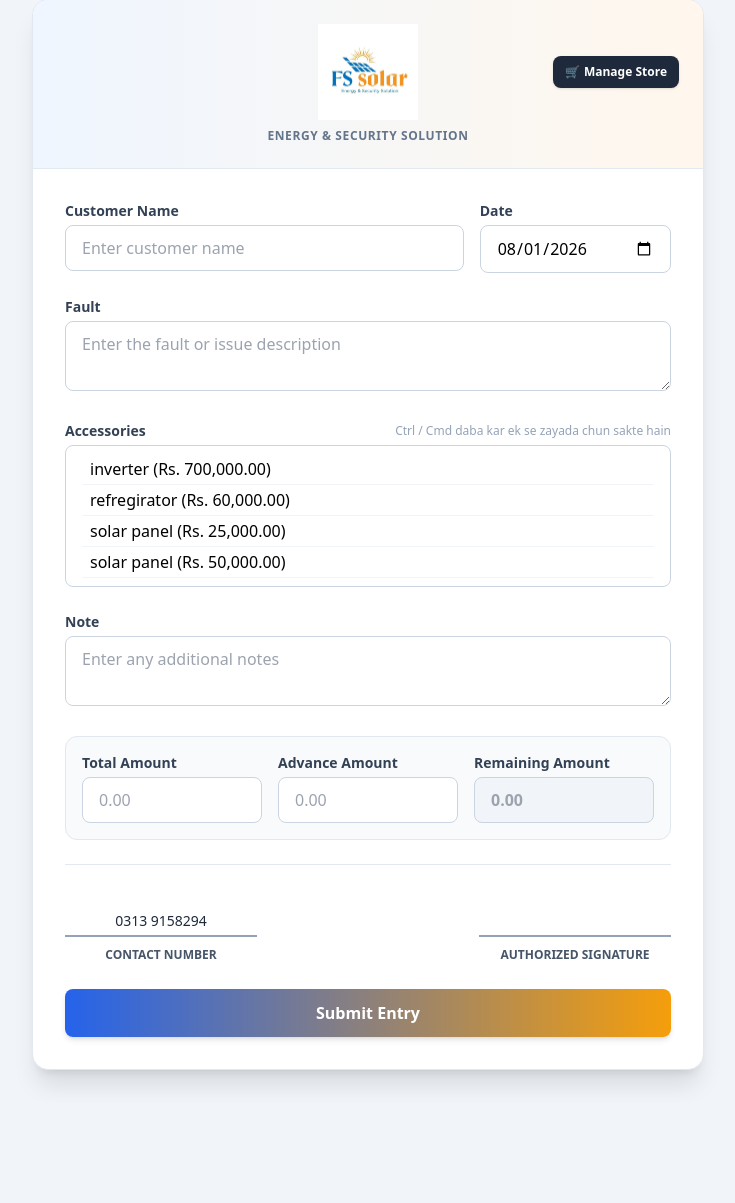
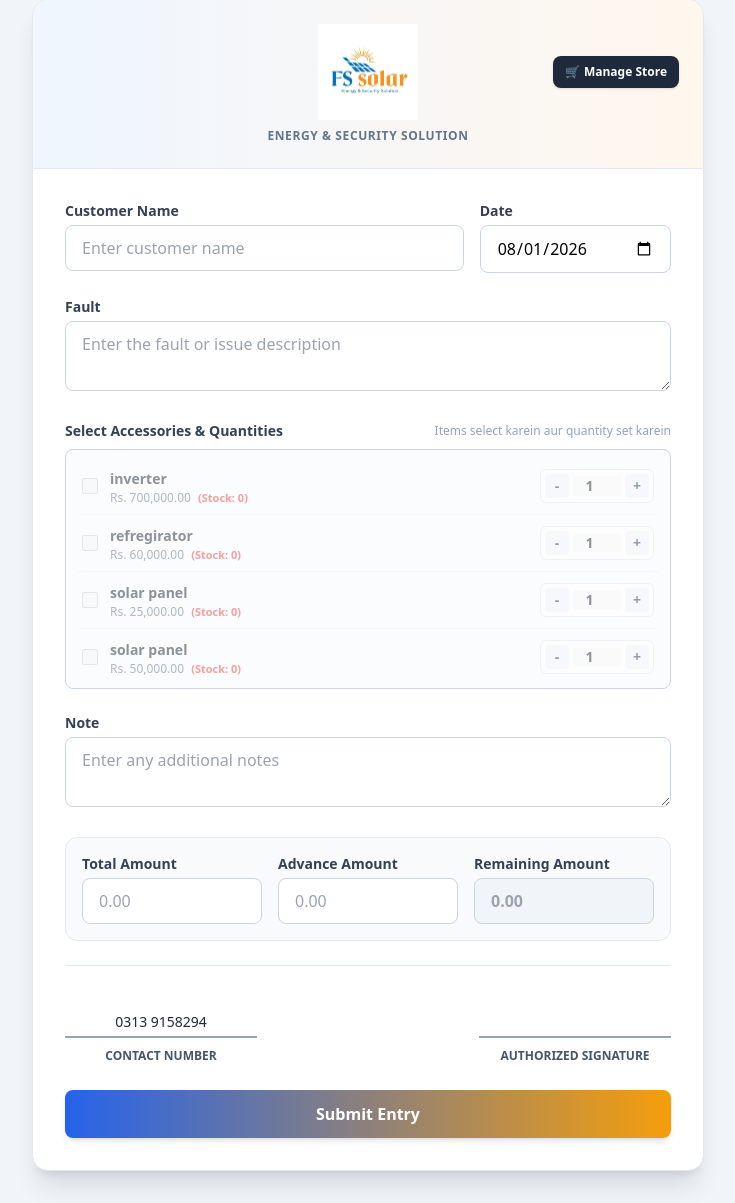
Before and after one commit to rtwebcoder-afk/elctricshop, a PHP site: page / in a window 1280 px wide. Shown: the part 33-1236 px from the top of the page, without its empty margins (272-1007 px from the left). Before the commit the page ends 1118 px from the top, so only its background shows below. Run offline with PHP 8.4, Linux system fonts and the light colour scheme; data comes from the database, SQL or seed files in the repository; some libraries are stand-ins or nearby versions.

Commit message:
upgrade quntity in main form

```diff
--- a/index.php
+++ b/index.php
@@ -3,28 +3,50 @@ require_once 'connection.php'; // Database connection file
 
 $message = "";
 
-// 1. Store se tamam items fetch karna (Accessories Dropdown ke liye)
+// 1. Store se tamam items fetch karna
 $store_items = [];
 try {
     $stmt = $pdo->query("SELECT * FROM store_items ORDER BY item_name ASC");
     $store_items = $stmt->fetchAll(PDO::FETCH_ASSOC);
 } catch (Exception $e) {
-    // Agar store_items table na bana ho to error handle karein
+    // Handling error if table missing
 }
 
-// 2. Form Submit hone par Data Save aur Redirect karna
+// 2. Form Submit hone par Data Save aur Stock Deduct karna
 if ($_SERVER["REQUEST_METHOD"] == "POST") {
     $name  = htmlspecialchars(trim($_POST['name'] ?? ''));
     $date  = htmlspecialchars(trim($_POST['date'] ?? ''));
     $fault = htmlspecialchars(trim($_POST['fault'] ?? ''));
 
-    // Multiple Selected Accessories ko Combine karna (e.g., "Wire, Breaker, Frame")
-    $accessories_array = $_POST['accessories'] ?? [];
-    if (is_array($accessories_array)) {
-        $accessories = htmlspecialchars(implode(', ', $accessories_array));
-    } else {
-        $accessories = htmlspecialchars($accessories_array);
+    // Process Selected Accessories with Quantities
+    $selected_items = $_POST['items'] ?? [];
+    $quantities     = $_POST['qty'] ?? [];
+
+    $accessories_formatted_list = [];
+    $items_to_deduct = [];
+
+    if (is_array($selected_items)) {
+        foreach ($selected_items as $item_id) {
+            $qty = filter_var($quantities[$item_id] ?? 1, FILTER_VALIDATE_INT) ?: 1;
+
+            // Fetch Item Name & Check Current Stock
+            $stmt_item = $pdo->prepare("SELECT item_name, quantity FROM store_items WHERE id = :id");
+            $stmt_item->execute([':id' => $item_id]);
+            $fetched_item = $stmt_item->fetch(PDO::FETCH_ASSOC);
+
+            if ($fetched_item) {
+                $item_name = $fetched_item['item_name'];
+                $accessories_formatted_list[] = $item_name . " (x" . $qty . ")";
+
+                $items_to_deduct[] = [
+                    'id'  => $item_id,
+                    'qty' => $qty
+                ];
             }
+        }
+    }
+
+    $accessories = htmlspecialchars(implode(', ', $accessories_formatted_list));
 
     $note      = htmlspecialchars(trim($_POST['note'] ?? ''));
     $amount    = filter_var($_POST['amount'], FILTER_VALIDATE_FLOAT) ?: 0.00;
@@ -32,12 +54,16 @@ if ($_SERVER["REQUEST_METHOD"] == "POST") {
     $remaining = $amount - $advance;
 
     if (!empty($name) && !empty($date) && !empty($fault)) {
-        // Database me Insert SQL Query
+        try {
+            // Transaction Start (Database Safety)
+            $pdo->beginTransaction();
+
+            // 1. Insert into service_entries
             $sql = "INSERT INTO service_entries (customer_name, entry_date, fault, accessories, note, amount, advance, remaining)
                     VALUES (:name, :date, :fault, :accessories, :note, :amount, :advance, :remaining)";
 
             $stmt = $pdo->prepare($sql);
-        $saved = $stmt->execute([
+            $stmt->execute([
                 ':name'        => $name,
                 ':date'        => $date,
                 ':fault'       => $fault,
@@ -48,15 +74,33 @@ if ($_SERVER["REQUEST_METHOD"] == "POST") {
                 ':remaining'   => $remaining
             ]);
 
-        if ($saved) {
-            // Nayi save hui entry ka ID haasil karein
             $last_id = $pdo->lastInsertId();
 
-            // Direct show.php par redirect karein ID ke sath
+            // 2. Deduct Stock from store_items
+            if (!empty($items_to_deduct)) {
+                $update_stock_sql = "UPDATE store_items SET quantity = GREATEST(0, quantity - :qty) WHERE id = :id";
+                $stmt_stock = $pdo->prepare($update_stock_sql);
+
+                foreach ($items_to_deduct as $deduct) {
+                    $stmt_stock->execute([
+                        ':qty' => $deduct['qty'],
+                        ':id'  => $deduct['id']
+                    ]);
+                }
+            }
+
+            // Commit Transaction
+            $pdo->commit();
+
+            // Direct show.php par redirect
             header("Location: show.php?id=" . $last_id);
             exit;
-        } else {
-            $message = "Error: Record save nahi ho saka!";
+
+        } catch (Exception $e) {
+            if ($pdo->inTransaction()) {
+                $pdo->rollBack();
+            }
+            $message = "Error: Record save nahi ho saka! (" . $e->getMessage() . ")";
         }
     } else {
         $message = "Barah-e-karam tamam zaroori fields (Name, Date, Fault) pur karein!";
@@ -75,16 +119,41 @@ if ($_SERVER["REQUEST_METHOD"] == "POST") {
     <!-- Tailwind CSS CDN -->
     <script src="https://cdn.tailwindcss.com"></script>
     <script>
-        // Accessories ki price calculate karke Total Amount me add karne ka function
+        // Quantity Plus/Minus Controls
+        function changeQty(itemId, change) {
+            const qtyInput = document.getElementById('qty_' + itemId);
+            const checkbox = document.getElementById('item_check_' + itemId);
+            if (!qtyInput) return;
+
+            let currentVal = parseInt(qtyInput.value) || 1;
+            let maxVal = parseInt(qtyInput.getAttribute('max')) || 9999;
+            let newVal = currentVal + change;
+
+            if (newVal >= 1 && newVal <= maxVal) {
+                qtyInput.value = newVal;
+
+                // Item select na ho to auto-check kar dein
+                if (checkbox && !checkbox.checked) {
+                    checkbox.checked = true;
+                }
+
+                calculateAccessoriesTotal();
+            }
+        }
+
+        // Accessories ki price (Price x Quantity) Calculate karne ka function
         function calculateAccessoriesTotal() {
-            const selectElement = document.getElementById('accessories');
             let totalAccessoriesPrice = 0;
+            const checkboxes = document.querySelectorAll('.item-checkbox:checked');
 
-            // Handlers for selected options
-            for (let option of selectElement.selectedOptions) {
-                const price = parseFloat(option.getAttribute('data-price')) || 0;
-                totalAccessoriesPrice += price;
-            }
+            checkboxes.forEach(cb => {
+                const itemId = cb.value;
+                const price = parseFloat(cb.getAttribute('data-price')) || 0;
+                const qtyInput = document.getElementById('qty_' + itemId);
+                const qty = parseInt(qtyInput ? qtyInput.value : 1) || 1;
+
+                totalAccessoriesPrice += (price * qty);
+            });
 
             // Set Total Amount Field
             document.getElementById('amount').value = totalAccessoriesPrice.toFixed(2);
@@ -93,7 +162,7 @@ if ($_SERVER["REQUEST_METHOD"] == "POST") {
             calculateRemaining();
         }
 
-        // Automatic Remaining Amount Calculate karne ke liye JavaScript function
+        // Automatic Remaining Amount Calculate karne ka function
         function calculateRemaining() {
             const amount = parseFloat(document.getElementById('amount').value) || 0;
             const advance = parseFloat(document.getElementById('advance').value) || 0;
@@ -109,23 +178,16 @@ if ($_SERVER["REQUEST_METHOD"] == "POST") {
         <!-- Header Section with Logo & Store Button -->
         <div class="bg-gradient-to-r from-blue-50 to-orange-50 p-6 border-b border-slate-200 relative">
             <div class="grid grid-cols-3 items-center mb-2">
-            <!-- Left Column (Empty balance spacer) -->
                 <div></div>
-
-            <!-- Center Logo -->
                 <div class="flex justify-center">
                     <img src="logo.jpeg" alt="FS Solar Logo" class="h-24 object-contain" onError="this.onerror=null; this.src='https://via.placeholder.com/200x80?text=FS+Solar';" />
                 </div>
-
-            <!-- Right Column (Store Navigation Button) -->
                 <div class="flex justify-end">
                     <a href="store.php" class="bg-slate-800 hover:bg-slate-900 text-white text-xs font-bold py-2 px-3 rounded-lg shadow transition flex items-center gap-1">
                         🛒 <span>Manage Store</span>
                     </a>
                 </div>
             </div>
-
-        <!-- Tagline -->
             <p class="text-xs text-center tracking-wider text-slate-500 uppercase font-semibold">Energy & Security Solution</p>
         </div>
 
@@ -163,26 +225,78 @@ if ($_SERVER["REQUEST_METHOD"] == "POST") {
                     class="w-full px-4 py-2.5 rounded-lg border border-slate-300 focus:ring-2 focus:ring-blue-500 focus:border-blue-500 outline-none transition"></textarea>
             </div>
 
-            <!-- Accessories Field (Dynamic Dropdown from Database) -->
+            <!-- Accessories Section with Quantity Selector -->
             <div>
-                <div class="flex justify-between items-center mb-1">
-                    <label for="accessories" class="block text-sm font-semibold text-slate-700">Accessories</label>
-                    <span class="text-xs text-slate-400">Ctrl / Cmd daba kar ek se zayada chun sakte hain</span>
+                <div class="flex justify-between items-center mb-2">
+                    <label class="block text-sm font-semibold text-slate-700">Select Accessories & Quantities</label>
+                    <span class="text-xs text-slate-400">Items select karein aur quantity set karein</span>
                 </div>
-                <!-- Added onchange event for Auto Calculation -->
-                <select id="accessories" name="accessories[]" multiple size="4" onchange="calculateAccessoriesTotal()"
-                    class="w-full px-4 py-2 rounded-lg border border-slate-300 focus:ring-2 focus:ring-blue-500 focus:border-blue-500 outline-none transition bg-white">
+
+                <div class="max-h-60 overflow-y-auto border border-slate-300 rounded-lg divide-y divide-slate-100 bg-slate-50/50 p-2">
                     <?php if (!empty($store_items)): ?>
-                        <?php foreach ($store_items as $item): ?>
-                            <!-- data-price attribute pass kiya gaya hai JS calculation ke liye -->
-                            <option value="<?php echo htmlspecialchars($item['item_name']); ?>" data-price="<?php echo htmlspecialchars($item['item_price']); ?>" class="py-1 px-2 border-b border-slate-100">
-                                <?php echo htmlspecialchars($item['item_name']); ?> (Rs. <?php echo number_format($item['item_price'], 2); ?>)
-                            </option>
+                        <?php foreach ($store_items as $item):
+                            $stock = (int)($item['quantity'] ?? 0);
+                            $isOutOfStock = $stock <= 0;
+                        ?>
+                            <div class="flex items-center justify-between p-2 rounded-lg hover:bg-white transition <?php echo $isOutOfStock ? 'opacity-50' : ''; ?>">
+
+                                <!-- Checkbox & Details -->
+                                <div class="flex items-center gap-3">
+                                    <input type="checkbox"
+                                           name="items[]"
+                                           id="item_check_<?php echo $item['id']; ?>"
+                                           value="<?php echo $item['id']; ?>"
+                                           data-price="<?php echo $item['item_price']; ?>"
+                                           onchange="calculateAccessoriesTotal()"
+                                           <?php echo $isOutOfStock ? 'disabled' : ''; ?>
+                                           class="item-checkbox w-4 h-4 text-blue-600 rounded focus:ring-blue-500 cursor-pointer">
+
+                                    <div>
+                                        <label for="item_check_<?php echo $item['id']; ?>" class="text-sm font-semibold text-slate-800 cursor-pointer">
+                                            <?php echo htmlspecialchars($item['item_name']); ?>
+                                        </label>
+                                        <div class="text-xs text-slate-500">
+                                            Rs. <?php echo number_format($item['item_price'], 2); ?>
+                                            <span class="ml-1 text-[11px] font-bold <?php echo $isOutOfStock ? 'text-red-500' : 'text-slate-400'; ?>">
+                                                (Stock: <?php echo $stock; ?>)
+                                            </span>
+                                        </div>
+                                    </div>
+                                </div>
+
+                                <!-- Quantity Controls (+ / -) -->
+                                <div class="flex items-center gap-1 bg-white border border-slate-200 rounded-md p-1">
+                                    <button type="button"
+                                            onclick="changeQty(<?php echo $item['id']; ?>, -1)"
+                                            <?php echo $isOutOfStock ? 'disabled' : ''; ?>
+                                            class="w-6 h-6 flex items-center justify-center bg-slate-100 text-slate-700 rounded hover:bg-slate-200 font-bold text-sm select-none">
+                                        -
+                                    </button>
+
+                                    <input type="number"
+                                           name="qty[<?php echo $item['id']; ?>]"
+                                           id="qty_<?php echo $item['id']; ?>"
+                                           value="1"
+                                           min="1"
+                                           max="<?php echo $stock > 0 ? $stock : 1; ?>"
+                                           oninput="calculateAccessoriesTotal()"
+                                           <?php echo $isOutOfStock ? 'disabled' : ''; ?>
+                                           class="w-12 text-center text-sm font-bold text-slate-800 outline-none">
+
+                                    <button type="button"
+                                            onclick="changeQty(<?php echo $item['id']; ?>, 1)"
+                                            <?php echo $isOutOfStock ? 'disabled' : ''; ?>
+                                            class="w-6 h-6 flex items-center justify-center bg-slate-100 text-slate-700 rounded hover:bg-slate-200 font-bold text-sm select-none">
+                                        +
+                                    </button>
+                                </div>
+
+                            </div>
                         <?php endforeach; ?>
                     <?php else: ?>
-                        <option value="" disabled class="text-slate-400">Store me koi items nahi hain. Store page se add karein.</option>
+                        <div class="p-4 text-center text-xs text-slate-400">Store me koi items nahi hain. Store page se add karein.</div>
                     <?php endif; ?>
-                </select>
+                </div>
             </div>
 
             <!-- Note Field -->
```
Lines whose indentation alone changed are shown as unchanged.
